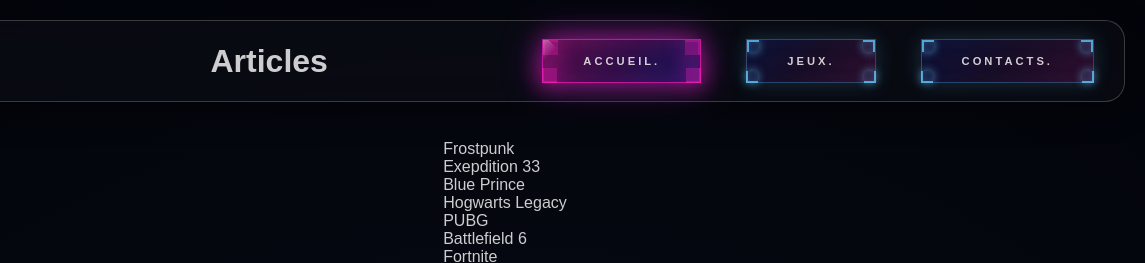
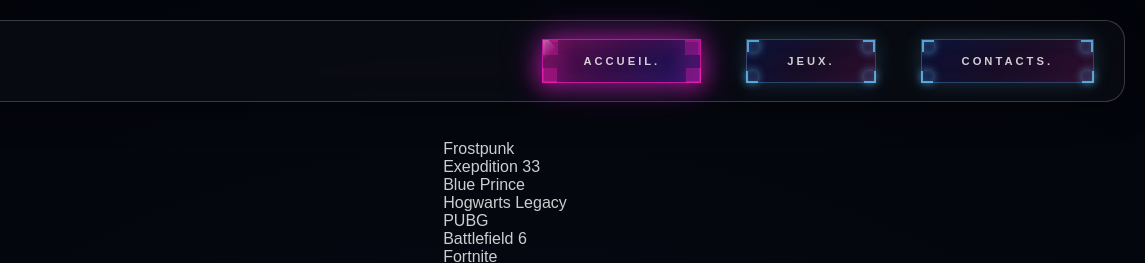
Before and after one commit to coda-school/25-html-g3, a plain HTML site: page public/struct/article.html in a window 1280 px wide. Shown: the top 263 px of the page, 135-1280 px from the left. Drawn offline with Linux system fonts and the light colour scheme; files whose address does not match are found by name.

Commit message:
fix: header article

```diff
--- a/public/struct/article.html
+++ b/public/struct/article.html
@@ -12,7 +12,6 @@
 <header class="header">
     <div class="header-container">
         <img src="./img/logo.png" alt="Logo du site CHEDAR Blogame." class="logo">
-        <h1>Articles</h1>
         <input type="checkbox" id="menu-toggle" class="menu-toggle">
 
         <label for="menu-toggle" class="menu-icon" aria-label="Toggle menu">
```
